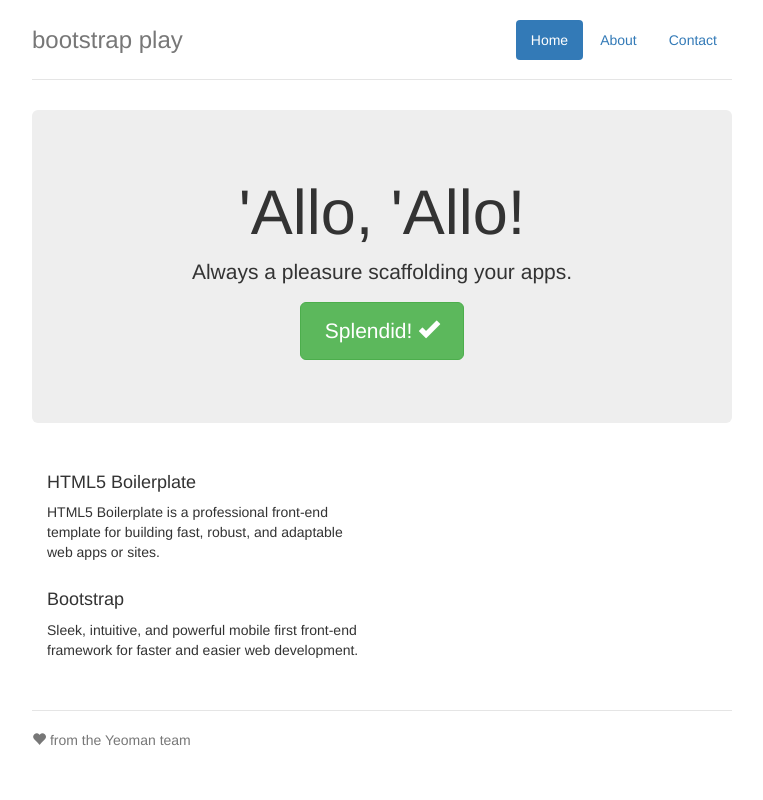
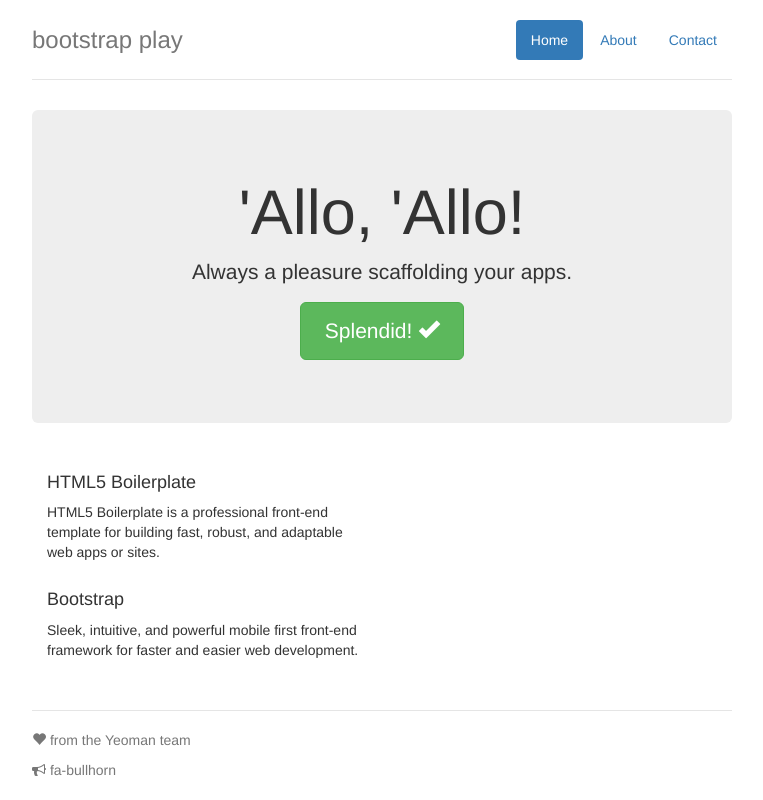
Before and after one commit to bradleybossard/bootstrap-play, a website: page app/index.html in a window 1280 px wide. Shown: the whole page, without its empty margins (258-1021 px from the left). Drawn offline with nearby package versions, Linux system fonts and the light colour scheme; files that its build step writes are made by us from their sources.

Commit message:
Added font-awesome and a bullhorn icon

```diff
--- a/app/index.html
+++ b/app/index.html
@@ -10,6 +10,7 @@
         <!-- build:css styles/vendor.css -->
         <!-- bower:css -->
         <link rel="stylesheet" href="../bower_components/bootstrap/dist/css/bootstrap.css">
+        <link rel="stylesheet" href="../bower_components/font-awesome/css/font-awesome.min.css">
         <!-- endbower -->
         <!-- endbuild -->
         <!-- build:css(.tmp) styles/main.css -->
@@ -54,6 +55,7 @@
 
             <div class="footer">
                 <p><span class="glyphicon glyphicon-heart"></span> from the Yeoman team</p>
+                <i class="fa fa-bullhorn"></i> fa-bullhorn
             </div>
 
         </div>
@@ -88,6 +90,7 @@
         <script src="../bower_components/bootstrap/js/scrollspy.js"></script>
         <script src="../bower_components/bootstrap/js/collapse.js"></script>
         <script src="../bower_components/bootstrap/js/tab.js"></script>
+
         <!-- endbuild -->
 
         <!-- build:js({app,.tmp}) scripts/main.js -->
--- a/bower.json
+++ b/bower.json
@@ -3,7 +3,8 @@
   "private": true,
   "dependencies": {
     "bootstrap": "~3.0.3",
-    "jquery": "~1.11.0"
+    "jquery": "~1.11.0",
+    "font-awesome": "~4.0.3"
   },
   "devDependencies": {}
 }
```
